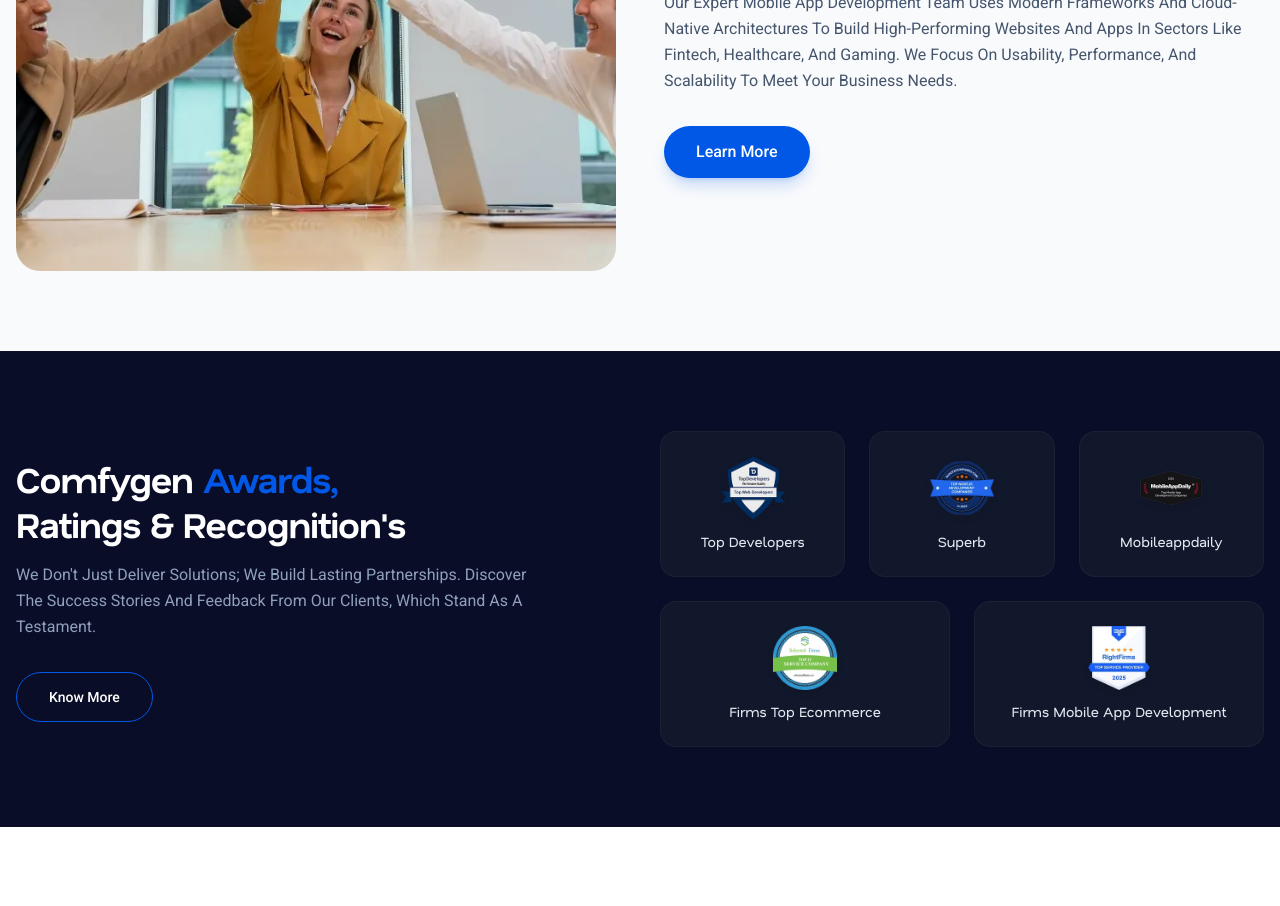
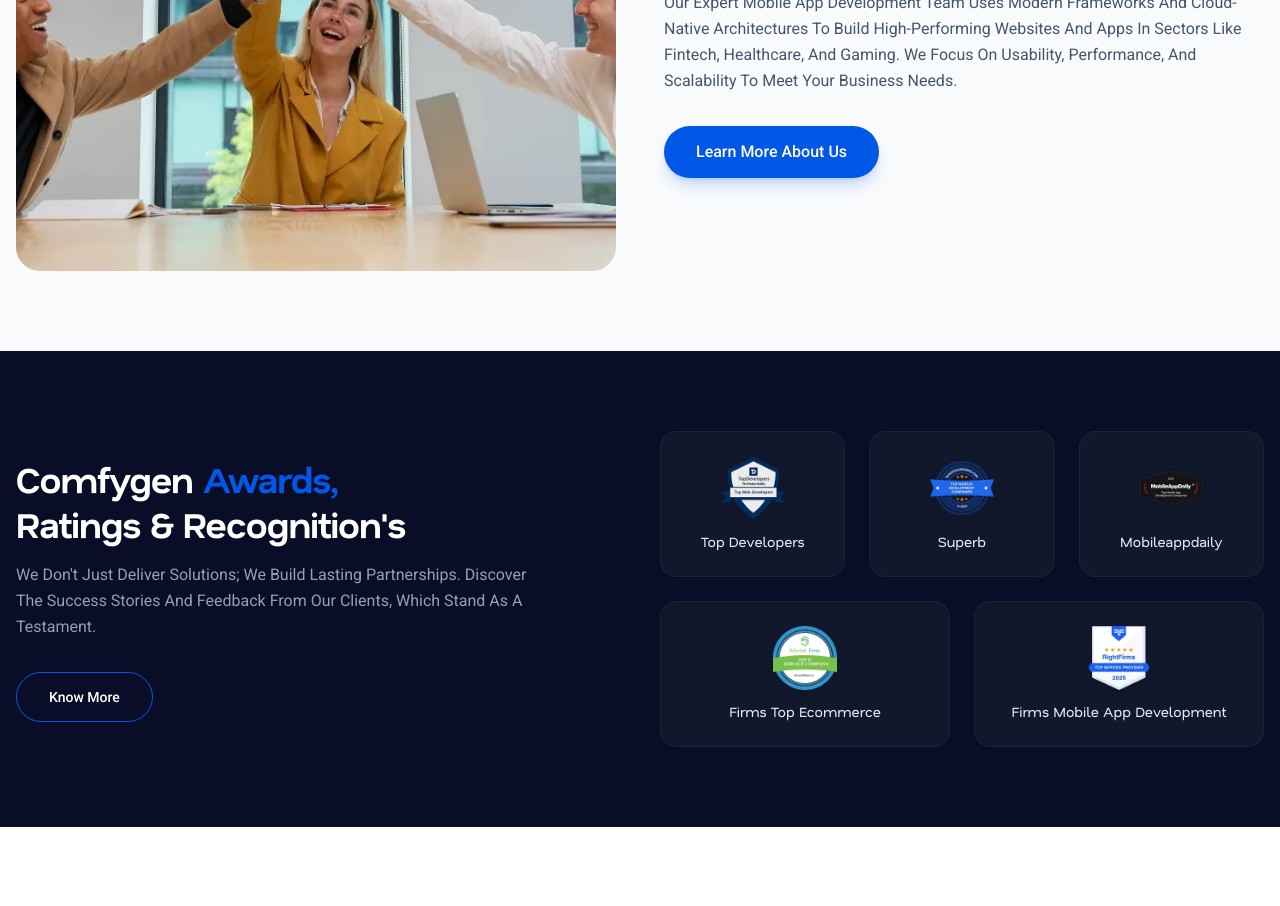
Before and after one commit to jrkkhan/comfygen-redesign-2026, a Next.js app: page / in a window 1280 px wide. Shown: the part 2560-3466 px from the top of the page. Built offline with nearby package versions, Linux system fonts and the light colour scheme; no server answers.

Commit message:
Fix: Update generic link text for SEO and Accessibility

```diff
--- a/src/components/common/AboutInfo.tsx
+++ b/src/components/common/AboutInfo.tsx
@@ -53,10 +53,11 @@ export const AboutInfo = ({
 
           <Link
             href={buttonLink}
-            aria-label={buttonText === "Learn More" ? "Learn more about Comfygen" : undefined}
+            aria-label="Learn more about Comfygen's services and team"
+            title="Learn more about Comfygen"
             className="bg-primary hover:bg-primary/90 text-white font-medium px-8 py-3.5 rounded-full transition-colors shadow-lg shadow-primary/20 w-fit"
           >
-            {buttonText}
+            Learn More About Us
           </Link>
         </div>
 
```
